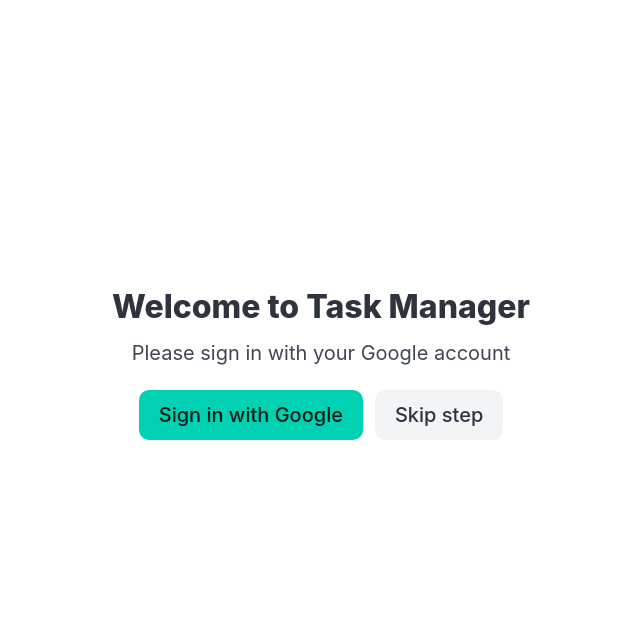
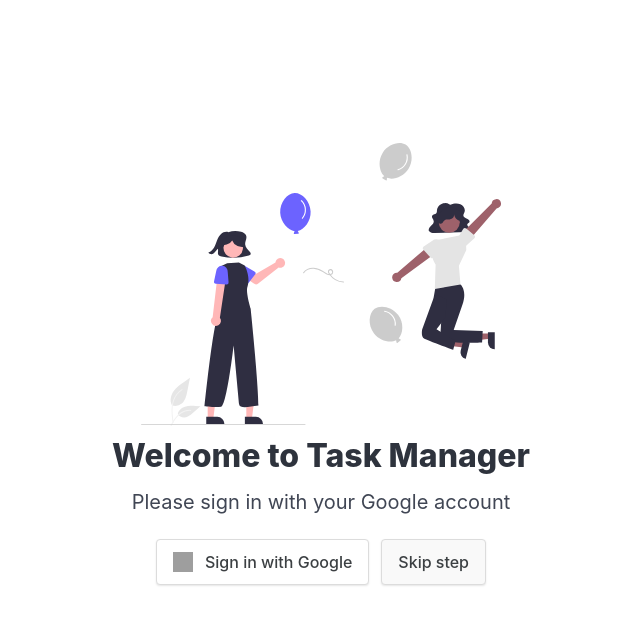
Before and after one commit to Ernesta-Ip/TaskManager, a Django app: page / in a window 1280 px wide. Shown: the top 625 px of the page, without its empty margins (319-959 px from the left). Run offline with Django 5.2, Linux system fonts and the light colour scheme; grey boxes are pictures that could not be loaded.

Commit message:
UI changes

```diff
--- a/tasks/views.py
+++ b/tasks/views.py
@@ -87,7 +87,6 @@ class BoardViewSet(viewsets.ModelViewSet):
                 models.Q(visibility='internal') |
                 models.Q(created_by=user) |
                 models.Q(members=user),
-                is_archived=False
             ).distinct()
 
 
--- a/templates/pages/login.html
+++ b/templates/pages/login.html
@@ -1,3 +1,5 @@
+
+
 <!DOCTYPE html>
 <html lang="en">
 <head>
@@ -9,20 +11,27 @@
 <body>
     <section class="section">
         <div class="container has-text-centered">
-
+            <div class="login-image mb-3">
+            {% include "pages/undraw_celebration_wtm8.svg" %}
+            </div>
             <h1 class="title is-3 mb-4">Welcome to Task Manager</h1>
             <p class="subtitle is-5">Please sign in with your Google account</p>
 
             <div class="buttons is-centered mt-5">
-                <a href="{{ google_login_url }}" class="button is-primary is-medium">
-                    Sign in with Google
+                <a href="{{ google_login_url }}" class="google-button">
+                    <img src="https://developers.google.com/identity/images/g-logo.png" alt="Google logo">
+                    <span>Sign in with Google</span>
                 </a>
-                <button
-                  class="button is-light is-medium"
-                  id="skipLoginButton"
-                >
-                  Skip step
-                </button>
+
+            <button
+            class="skip-button"
+            id="skipLoginButton"
+            onmouseenter="skipWarning.classList.remove('is-hidden')"
+            onmouseleave="skipWarning.classList.add('is-hidden')"
+            >
+            Skip step
+            </button>
+
             </div>
 
             <div class="notification-wrapper mt-4">
@@ -56,10 +65,11 @@
             }
             });
 
-
-
         const googleLoginUrl = "https://accounts.google.com/o/oauth2/v2/auth?redirect_uri={{ google_callback_uri }}&prompt=consent&response_type=code&client_id={{ google_client_id }}&scope=openid%20email%20profile&access_type=online";
-        document.querySelector('.button.is-primary').href = googleLoginUrl;
+        const googleButton = document.querySelector('.google-button');
+            if (googleButton) {
+                googleButton.href = googleLoginUrl;
+            }
 
     </script>
 
@@ -76,6 +86,18 @@
             min-height: 100vh; /* Use min-height to ensure it covers the viewport */
             text-align: center;
         }
+
+        .login-image {
+            max-width: 300px;
+            margin: 0 auto;
+        }
+
+        .login-image svg {
+            width: 100%;
+            height: auto;
+            display: block;
+        }
+
 
         .image-center {
             margin: 0 auto 2rem; /* Center the image and add bottom margin */
@@ -104,5 +126,64 @@
         .fade-leave-to {
             opacity: 0;
         }
+
+        .google-button {
+            display: inline-flex;
+            align-items: center;
+            justify-content: center;
+            border: 1px solid #dcdcdc;
+            border-radius: 4px;
+            background-color: #fff;
+            color: #3c4043;
+            font-size: 16px;
+            font-weight: 500;
+            padding: 10px 16px;
+            text-decoration: none;
+            box-shadow: 0 1px 2px rgba(0,0,0,0.1);
+            transition: background-color 0.3s ease;
+            }
+
+        .google-button:hover {
+            background-color: #f7f7f7;
+        }
+
+        .google-button img {
+            width: 20px;
+            height: 20px;
+            margin-right: 12px;
+            }
+
+        .skip-button {
+        display: inline-flex;
+        align-items: center;
+        justify-content: center;
+        border: 1px solid #dcdcdc;
+        border-radius: 4px;
+        background-color: #f9f9f9;
+        color: #3c4043;
+        font-size: 16px;
+        font-weight: 500;
+        padding: 10px 16px;
+        box-shadow: 0 1px 2px rgba(0,0,0,0.1);
+        transition: background-color 0.3s ease;
+        height: 46px;
+        cursor: pointer;
+        }
+
+        .skip-button:hover {
+        background-color: #f1f1f1;
+        }
+
+        .login-image {
+    max-width: 360px;
+    width: 100%;
+    height: auto;
+    display: block;
+    margin-left: auto;
+    margin-right: auto;
+}
+
+
+
     </style>
 </html>
```
Also changed, not shown: db.sqlite3.
